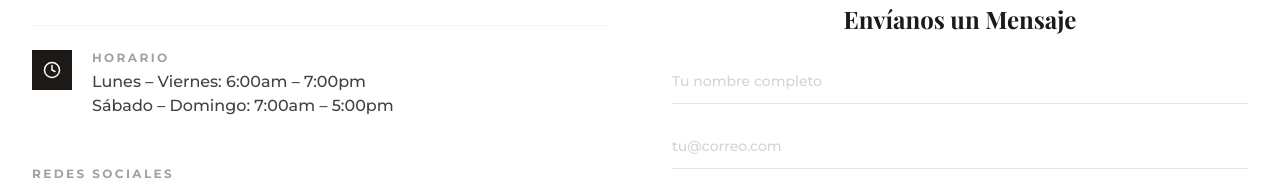
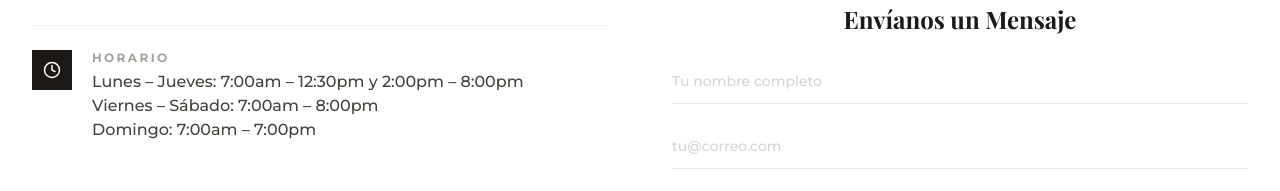
Before and after one commit to jtrejos05/BonPan, a React (Vite) app: page /contacto in a window 1280 px wide. Shown: the part 735-926 px from the top of the page. Built offline with nearby package versions, Linux system fonts and the light colour scheme; no server answers; a web font is replaced by a local one.

Commit message:
fix(contact): actualizar horario de atención

```diff
--- a/src/pages/Contact.jsx
+++ b/src/pages/Contact.jsx
@@ -26,7 +26,11 @@ const INFO = [
   { icon: <MapPin size={18} />, title: 'Dirección', lines: ['Crr 6 Sur #66-40, Santafé de Varsovia Local 6', 'Ibagué, Tolima'] },
   { icon: <Phone size={18} />, title: 'Teléfono', lines: ['+57 305 306 7179'] },
   { icon: <Mail size={18} />, title: 'Correo', lines: ['hola@bonpan.co'] },
-  { icon: <Clock size={18} />, title: 'Horario', lines: ['Lunes – Viernes: 6:00am – 7:00pm', 'Sábado – Domingo: 7:00am – 5:00pm'] },
+  { icon: <Clock size={18} />, title: 'Horario', lines: [
+    'Lunes – Jueves: 7:00am – 12:30pm y 2:00pm – 8:00pm',
+    'Viernes – Sábado: 7:00am – 8:00pm',
+    'Domingo: 7:00am – 7:00pm',
+  ]},
 ]
 
 export default function Contact() {
```
